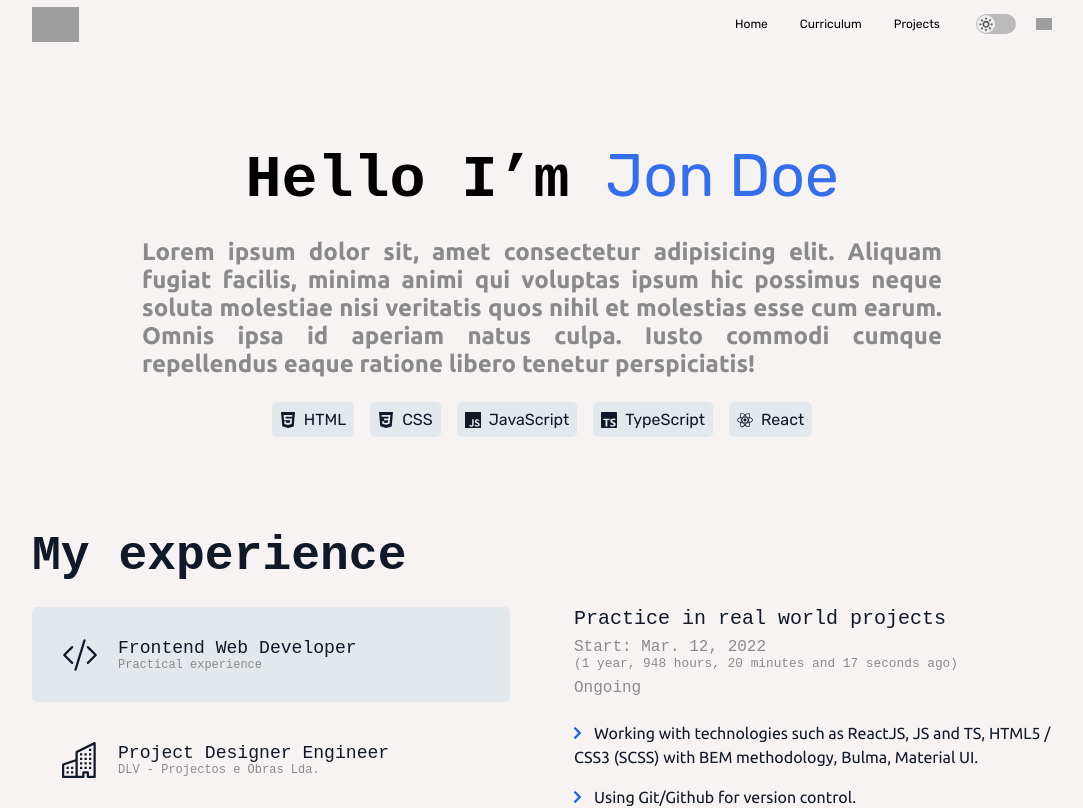
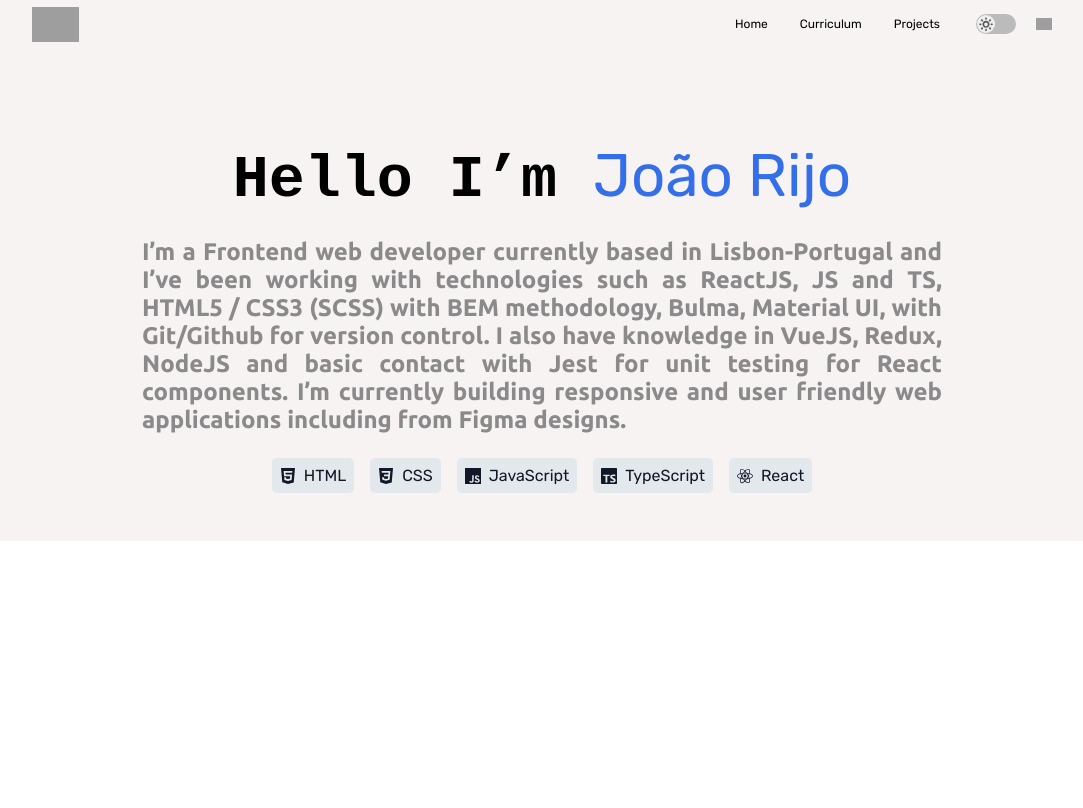
Before and after one commit to Rijo-J/resume-cv, a React (Create React App) app: page / in a window 1280 px wide. Shown: the top 808 px of the page, without its empty margins (98-1181 px from the left). Built offline with nearby package versions, Linux system fonts and the light colour scheme; grey boxes are pictures that could not be loaded.

Commit message:
chore: package react-router-dom

```diff
--- a/package.json
+++ b/package.json
@@ -14,6 +14,7 @@
     "react": "^18.2.0",
     "react-dom": "^18.2.0",
     "react-icons": "^4.8.0",
+    "react-router-dom": "^6.10.0",
     "react-scripts": "5.0.1",
     "react-switch": "^7.0.0",
     "sass": "^1.62.0",
--- a/public/index.html
+++ b/public/index.html
@@ -30,7 +30,7 @@
       rel="stylesheet"
     >
 
-    <title>A CV</title>
+    <title>Curriculum | JR</title>
   </head>
   <body class="page__body">
     <div id="root"></div>
--- a/src/App.tsx
+++ b/src/App.tsx
@@ -1,4 +1,5 @@
 import React, { useState } from 'react';
+import {BrowserRouter as Router, Routes, Route} from 'react-router-dom';
 import './App.scss';
 import cn from 'classnames';
 import { Header } from './components/Header';
@@ -12,16 +13,21 @@ function App() {
 
   return (
     <>
+      <Router>
         <ThemeContext.Provider value={{ isDarkModeActive, setisDarkModeActive }}>
           <Header />
           <main className={cn('page__main', {'page__main--dark': isDarkModeActive})}>
             <div className="container">
-            <Introduction />
-            <Experience />
-            <Projects />
+
+              <Routes>
+                <Route path='/' element={<Introduction />}/>
+                <Route path='/experience' element={<Experience />}/>
+                <Route path='/projects' element={<Projects />}/>
+              </Routes>
             </div>
           </main>
         </ThemeContext.Provider>
+      </Router>
     </>
   );
 }
--- a/src/pages/Introduction/Introduction.tsx
+++ b/src/pages/Introduction/Introduction.tsx
@@ -1,28 +1,48 @@
 import React, { useContext } from 'react';
 
+import cn from 'classnames';
+import { TechnologyCards } from '../../components/TechnologyCards';
+import {
+  SiHtml5,
+  SiCss3,
+  SiJavascript,
+  SiTypescript,
+  SiReact,
+} from 'react-icons/si';
 import { ThemeContext } from '../../ThemeContext';
-import cn from 'classnames';
-import {TechnologyCards}  from '../../components/TechnologyCards';
-import { SiHtml5, SiCss3, SiJavascript, SiTypescript, SiReact } from 'react-icons/si';
-
 
 const technologies = [
-  [<SiHtml5 key={'html-tech'}/>, 'HTML'],
-  [<SiCss3 key={'css-tech'}/>, 'CSS'],
-  [<SiJavascript key={'js-tech'}/>, 'JavaScript'],
-  [<SiTypescript key={'ts-tech'}/>, 'TypeScript'],
-  [<SiReact key={'re-tech'}/>, 'React'],
+  [<SiHtml5 key={'html-tech'} />, 'HTML'],
+  [<SiCss3 key={'css-tech'} />, 'CSS'],
+  [<SiJavascript key={'js-tech'} />, 'JavaScript'],
+  [<SiTypescript key={'ts-tech'} />, 'TypeScript'],
+  [<SiReact key={'re-tech'} />, 'React'],
 ];
 
 export const Introduction = () => {
   const { isDarkModeActive } = useContext(ThemeContext);
 
   return (
-    <section className="introduction page__section">
-      <h1 className={cn('introduction__title', {'introduction__title--dark': isDarkModeActive})}>Hello I&rsquo;m <span className='introduction__title-lead'>Jon Doe</span></h1>
+    <section className='introduction page__section'>
+      <h1
+        className={cn('introduction__title', {
+          'introduction__title--dark': isDarkModeActive,
+        })}>
+        Hello I&rsquo;m{' '}
+        <span className='introduction__title-lead'>João Rijo</span>
+      </h1>
 
-      <p className="introduction__responsabilities">Lorem ipsum dolor sit, amet consectetur adipisicing elit. Aliquam fugiat facilis, minima animi qui voluptas ipsum hic possimus neque soluta molestiae nisi veritatis quos nihil et molestias esse cum earum. Omnis ipsa id aperiam natus culpa. Iusto commodi cumque repellendus eaque ratione libero tenetur perspiciatis!</p>
+      <p className='introduction__responsabilities'>
+        I&rsquo;m a Frontend web developer currently based in Lisbon-Portugal and I&rsquo;ve
+        been working with technologies such as ReactJS, JS and TS, HTML5 / CSS3
+        (SCSS) with BEM methodology, Bulma, Material UI, with Git/Github for
+        version control. I also have knowledge in VueJS, Redux, NodeJS and basic
+        contact with Jest for unit testing for React components. I&rsquo;m currently
+        building responsive and user friendly web applications including from
+        Figma designs.
+      </p>
 
       <TechnologyCards technologies={technologies} />
     </section>
-  );};
+  );
+};
```
Also changed, not shown: 1 other file (tests, documents, lock files or other folders). Lines whose indentation alone changed are shown as unchanged.
